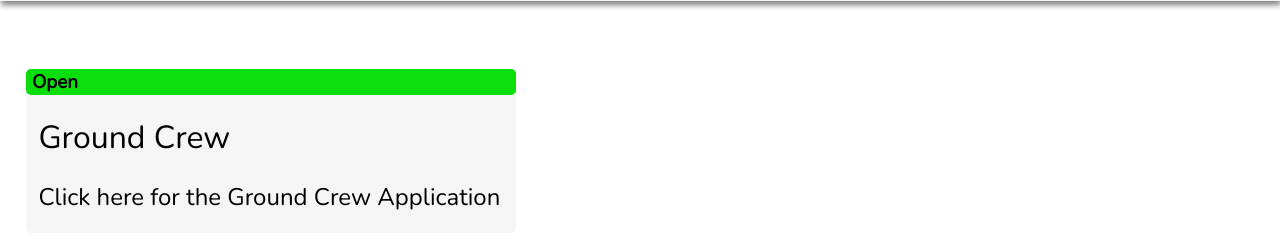
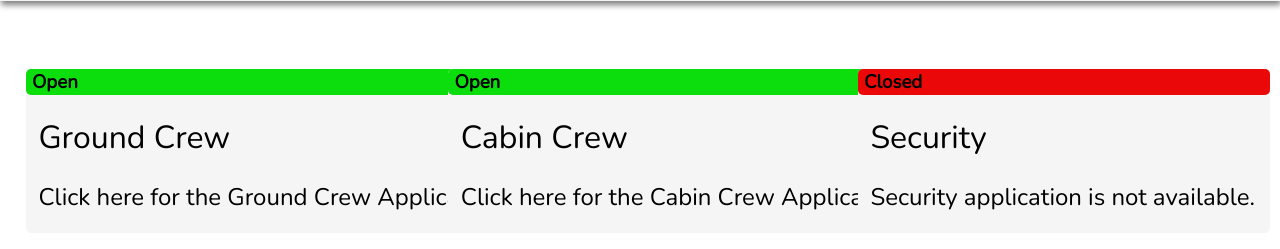
Before and after one commit to flykoalarblx/flykoalarblx.github.io, a plain HTML site: page apply.html in a window 1280 px wide. Shown: the part 91-340 px from the top of the page. Drawn offline with nearby package versions, Linux system fonts and the light colour scheme.

Commit message:
New content

```diff
--- a/apply.html
+++ b/apply.html
@@ -1,7 +1,7 @@
 <html>
     <head>
         <title>FlyKoala Official</title>
-
+        <link rel="icon" href="klfavi.png" sizes="16x16" type="image/png">
         <link href="https://fonts.googleapis.com/css2?family=Nunito:wght@300&family=Zen+Kaku+Gothic+New:wght@300&display=swap" rel="stylesheet">
         <style>
             body {
@@ -22,6 +22,7 @@
                 background-color: black;
             }
             .applysect {
+                display:inline-block;
                 position: absolute;
                 background-color: rgb(245, 245, 245);
                 border-radius: 5px;
@@ -45,7 +46,17 @@
             <h1 style="margin-left:1vw;font-family: Nunito;font-weight:300">Ground Crew</h1>
             <h2 style="margin-left:1vw;margin-right:1.2vw;font-family: Nunito;font-weight:300">Click here for the Ground Crew Application</h2>
         </div>
-        <script src="controller.js?v=0.0.1"></script>
+        <div class="applysect" style="margin-left:35vw;" id="ccapp">
+            <div style="background-color: rgb(12, 221, 12);border-radius:5px;"><h3 style="margin-top: 0;margin-left:0.5vw;font-family: Nunito;">Open</h3></div>
+            <h1 style="margin-left:1vw;font-family: Nunito;font-weight:300">Cabin Crew</h1>
+            <h2 style="margin-left:1vw;margin-right:1.2vw;font-family: Nunito;font-weight:300">Click here for the Cabin Crew Application</h2>
+        </div>
+        <div class="applysect" style="margin-left:67vw;" id="ccapp">
+            <div style="background-color: rgb(235, 8, 8);border-radius:5px;"><h3 style="margin-top: 0;margin-left:0.5vw;font-family: Nunito;">Closed</h3></div>
+            <h1 style="margin-left:1vw;font-family: Nunito;font-weight:300">Security</h1>
+            <h2 style="margin-left:1vw;margin-right:1.2vw;font-family: Nunito;font-weight:300">Security application is not available.</h2>
+        </div>
+        <script src="controller.js?v=0.0.2"></script>
 
 
     </body>
--- a/controller.js
+++ b/controller.js
@@ -9,4 +9,7 @@ if (applyButton) {
     document.getElementById("gcapp").addEventListener("click", function() {
         document.location = "https://docs.google.com/forms/d/e/1FAIpQLSeaZ44gbIZObv9ggwBzCQK1sA6nysUUJGNf3QzWu_wsiQlPdQ/viewform?usp=pp_url"
     })
+    document.getElementById("ccapp").addEventListener("click", function() {
+        document.location = "https://docs.google.com/forms/d/e/1FAIpQLScmo-1BM7c6umJRMaOC9yTrkmbjx2IIadsl6ZrECnLILuOcWg/viewform?usp=pp_url"
+    })
 }
```
Also changed, not shown: index.html (+3 -3 lines), avia.png (added), klfavi.png (added).
